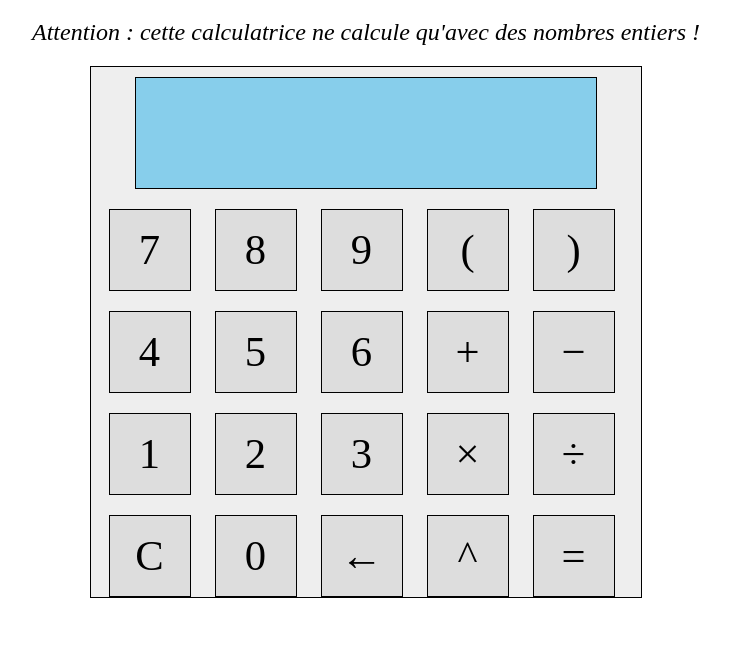
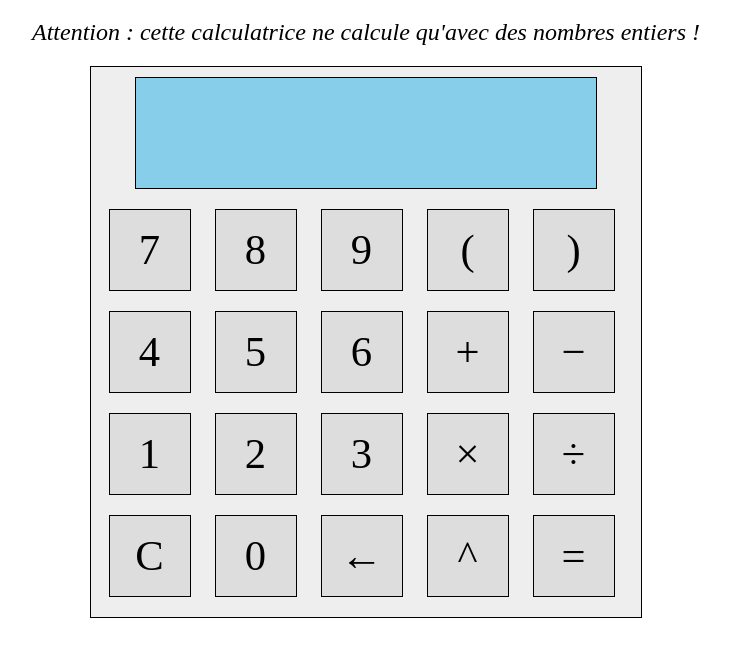
Before and after one commit to ProfGrudzien/calculatrice_entier_NSI, a plain HTML site: page index.html in a window 1280 px wide. Shown: the part 61-718 px from the top of the page, without its empty margins (274-1004 px from the left). Drawn offline with Linux system fonts and the light colour scheme.

Commit message:
Update index.html

```diff
--- a/index.html
+++ b/index.html
@@ -13,7 +13,7 @@
                 font-weight: normal;
             }
             div.calculatrice {
-                height: 530px;
+                height: 550px;
                 width: 550px;
                 border: 1px solid;
                 margin: auto;
```
